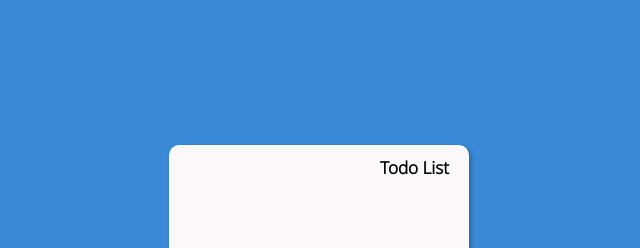
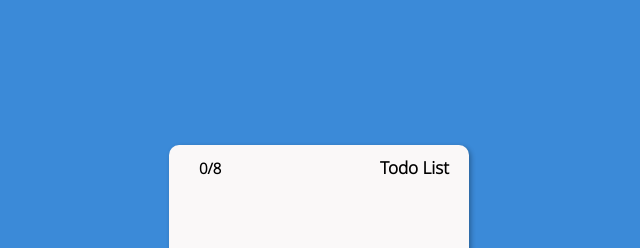
Before and after one commit to patrikferreira/todo-list-react, a Next.js app: page / in a window 1280 px wide. Both pictures are taken after a click on the button 640 px from the left and 555 px from the top of the page. Shown: the top 248 px of the page, without its empty margins (321-961 px from the left). Built offline with nearby package versions, Linux system fonts and the light colour scheme.

Commit message:
Added feature amount tasks

```diff
--- a/src/app/components/Todo.tsx
+++ b/src/app/components/Todo.tsx
@@ -11,10 +11,11 @@ type TaskObj = {
 }
 
 type Props = {
-    sendTodoMsg: (msg: string) => void;
+    sendTodoMsg: (msg: string) => void,
+    count: (amount: number) => void,
 }
 
-export default function Todo({sendTodoMsg}: Props) {
+export default function Todo({sendTodoMsg, count}: Props) {
     const [tasks, setTasks] = useState<TaskObj[]>([]);
     const [taskName, setTaskName] = useState<string>('');
     const [id, setId] = useState<number>(1);
@@ -34,7 +35,6 @@ export default function Todo({sendTodoMsg}: Props) {
             setTaskName('');
             setId(id + 1);
             sendTodoMsg('');
-            console.log(id);
         } else if(tasks.length <8 && taskName == '') {
             return;
         } else {
@@ -47,6 +47,7 @@ export default function Todo({sendTodoMsg}: Props) {
         const updateTasks = tasks.filter(task => task.id !== id);
         setTasks(updateTasks);
         sendTodoMsg('');
+        count(tasks.length <= 8 ? tasks.length - 1 : 8)
     }
 
     function checkTask(id: number) {
@@ -76,7 +77,10 @@ export default function Todo({sendTodoMsg}: Props) {
 
             <div className={styles.formDiv}>
                 <Input sendInputValue={getInputValue} inputValueText={taskName}/>
-                <button onClick={addTask}><i className="fa-solid fa-plus"></i></button>
+                <button onClick={() => {
+                    addTask();
+                    count(tasks.length < 8 ? tasks.length + 1 : 8);
+                }}><i className="fa-solid fa-plus"></i></button>
             </div>
         </div>
     )
--- a/src/app/page.module.css
+++ b/src/app/page.module.css
@@ -36,6 +36,18 @@
   height: 50px;
 }
 
+.amount {
+  font-size: 15px;
+  display: flex;
+  align-items: center;
+}
+
+.header i {
+  color: var(--btn-edit);
+  font-size: 20px;
+  margin-right: 10px;
+}
+
 /* ---------- homePage */
 .homePage {
   height: 100%;
@@ -68,6 +80,10 @@
   color: #fff;
   cursor: pointer;
   box-shadow: var(--box-shadow);
+}
+
+.startButton:active {
+  font-size: 10px;
 }
 
 /* ---------- todoLit */
@@ -163,9 +179,17 @@
   cursor: pointer;
 }
 
+.edit:active {
+  transform: scale(0.8);
+}
+
 .delete {
   color: var(--btn-delete);
   cursor: pointer;
+}
+
+.delete:active {
+  transform: scale(0.8);
 }
 
 /* ---------- msg */
--- a/src/app/page.tsx
+++ b/src/app/page.tsx
@@ -7,6 +7,7 @@ import Todo from './components/Todo'
 export default function Home() {
   const [homeActive, setHomeActive] = useState<boolean>(true);
   const [msg, setMsg] = useState<string>('');
+  const [amount, setAmount] = useState<number>(0);
 
   function heandleClick() {
     setHomeActive(false);
@@ -16,11 +17,15 @@ export default function Home() {
     setMsg(todoMsg);
   }
 
+  function count(amount: number) {
+    setAmount(amount);
+  }
+
   return (
     <main className={styles.main}>
       <div className={styles.container}>
         <div className={styles.header}>
-          <span></span>
+          {homeActive === false ? (<span className={styles.amount}><i className="fa-solid fa-thumbtack"></i>{amount + '/8'}</span>) : (<span></span>)}
           <span>Todo List</span>
         </div>
 
@@ -37,7 +42,7 @@ export default function Home() {
               <button className={styles.startButton} onClick={heandleClick}><i className="fa-solid fa-plus"></i></button>
             </div>
           </div>
-        ) : (<Todo sendTodoMsg={handleTodoMsg}/>)}
+        ) : (<Todo sendTodoMsg={handleTodoMsg} count={count}/>)}
 
       </div>
       <div className={styles.msg}>
```
